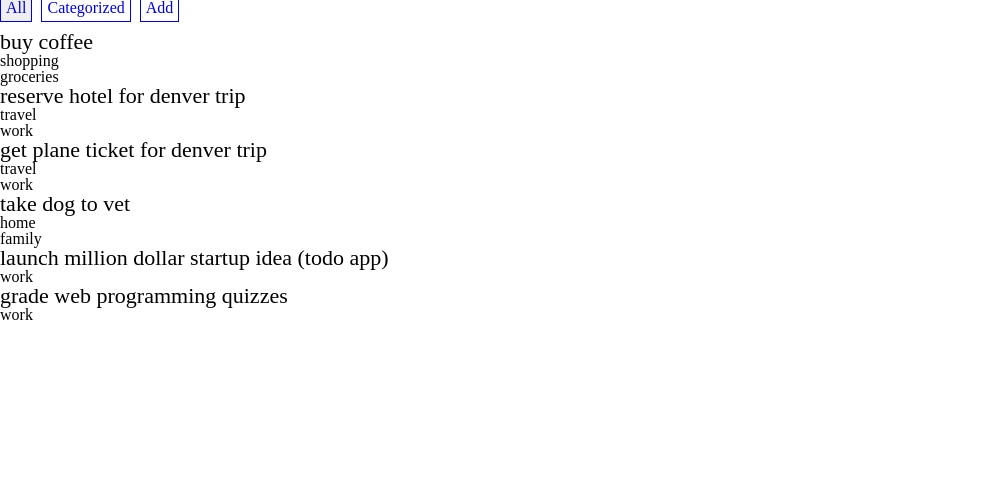
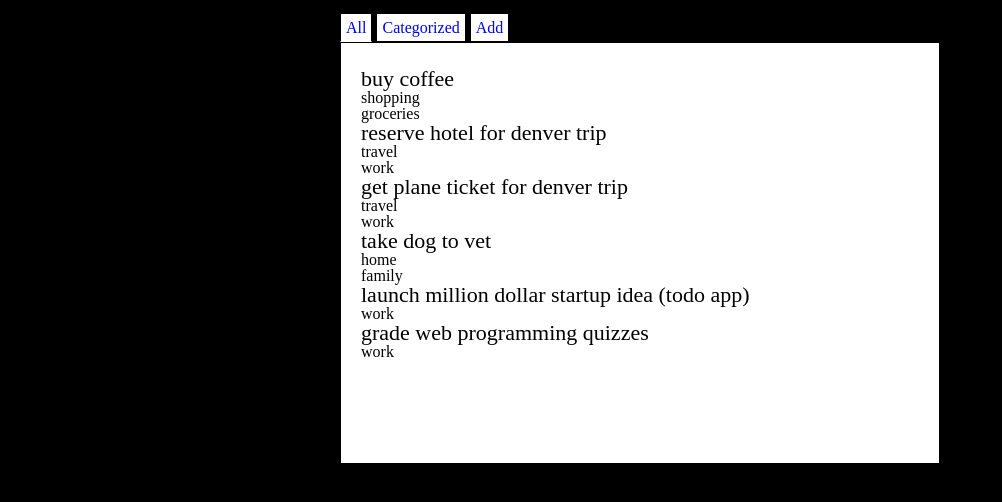
Before and after one commit to ryanbarringtoncox/to-do-list-app, a plain HTML site: page index.html in a window 1280 px wide. Shown: the whole page, without its empty margins (0-1002 px from the left). Drawn offline with Linux system fonts and the light colour scheme.

Commit message:
adds styles

```diff
--- a/index.html
+++ b/index.html
@@ -8,15 +8,15 @@
 <body>
   <div id="todos">
     <div id="tabs">
-      <a href="#" class="all">All</a>
-      <a href="#" class="categorized">Categorized</a>
-      <a href="#" class="add">Add</a>
+      <div class="tab-wrapper active"><a href="#" class="all">All</a></div>
+      <div class="tab-wrapper"><a href="#" class="categorized">Categorized</a></div>
+      <div class="tab-wrapper"><a href="#" class="add">Add</a></div>
     </div>
     <div id="bodies">
       <div id="all-body" class="all body active"></div>
       <div id="categorized-body" class="categorized body"></div>
       <div id="add-body" class="add body">Add body texty text text</div>
-    </div>
+   </div>
   </div>
   <script src="javascripts/lib/jquery.js"></script>
   <script src="javascripts/app/app.js"></script>
--- a/javascripts/app/app.js
+++ b/javascripts/app/app.js
@@ -56,16 +56,18 @@ var main = function () {
   });
 
   //when a tab is clicked...
-  $("#tabs > a").click(function() {
+  $(".tab-wrapper > a").click(function() {
 
-    //remove active class from all bodies
+    //remove active class from all bodies and tabs
     $(".body").removeClass("active");
+    $(".tab-wrapper").removeClass("active");
 
     //get class name
     var this_class = $(this).attr("class");
 
-    //make corresponding body div active
+    //make corresponding tabs and body active
     $("#"+this_class+"-body").addClass("active");
+    $(this).parent().addClass("active");
   });
 }
 
--- a/stylesheets/style.css
+++ b/stylesheets/style.css
@@ -48,20 +48,47 @@ table {
 }
 
 /*My css*/
+body {
+  background: #000;
+}
+#todos {
+  width: 600px;
+  max-width: 100%;
+  margin: 20px auto;
+}
+#bodies {
+  margin-top: 6px;
+  border: 1px solid #000;
+  min-height: 400px;
+  padding: 10px 20px;
+  background-color: #fff;
+}
+#tabs {
+  background-color: transparent;
+}
 #tabs a {
-  border: 1px solid;
-  margin-right: 5px;
-  padding: 5px;
   text-decoration: none;
 }
 #tabs a:hover {
+
+}
+.tab-wrapper {
+  display: inline;
+  border: 1px solid #000;
+  padding: 5px;
+  background-color: #fff;
+}
+.tab-wrapper:hover {
   background-color: #efefef;
+}
+#tabs > .active {
+  border-bottom: 1px solid #fff;
 }
 .body {
   display: none;
   padding-top: 15px;
 }
-.active {
+#bodies > .active {
   display: block !important;
 }
 .to-do {
```
